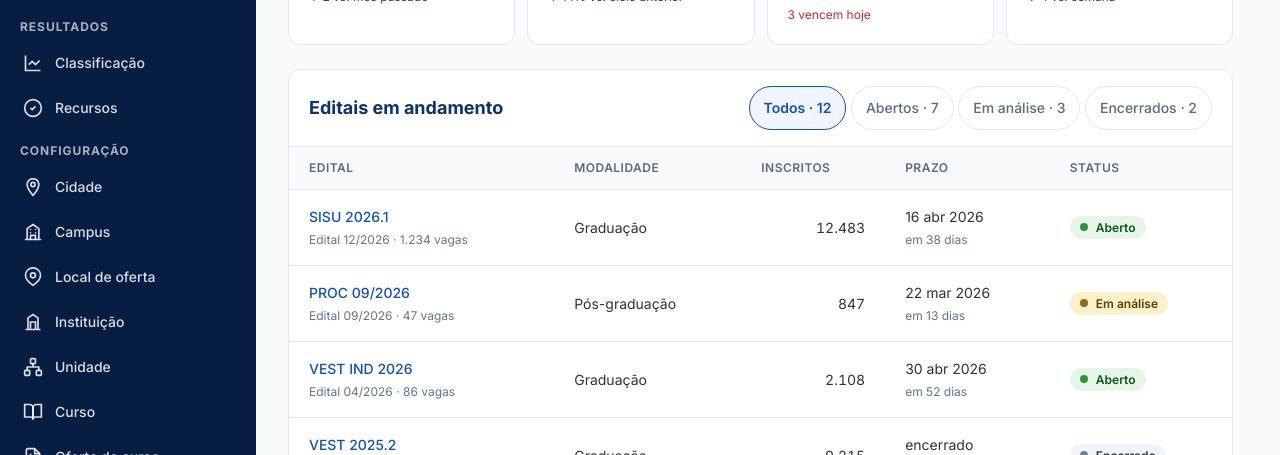
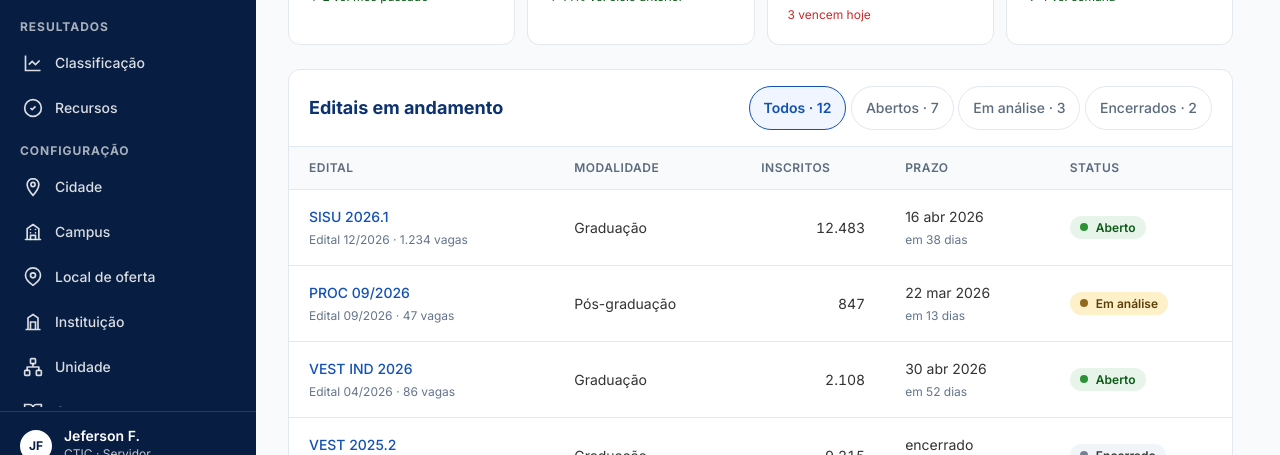
Before and after one commit to unifesspa-edu-br/uniplus-ds, a website: page ui_kits/admin/index.html in a window 1280 px wide. Shown: the part 345-800 px from the top of the page. Drawn offline with Linux system fonts and the light colour scheme.

Commit message:
fix(ds): fixa a sidebar no desktop com rolagem propria do menu
O menu unificado (22 itens) excede o viewport; no desktop a sidebar era static e crescia com a pagina, sem rolagem propria — os itens de baixo exigiam rolar a pagina inteira e a sidebar nao ficava fixa. No desktop a sidebar passa a sticky (top:0; height:100vh) e a nav rola internamente. Remove tambem a excecao de overflow no admin colapsado para que role (o aria-label preserva o nome acessivel). Resolve a falta de scroll vertical no menu.

```diff
--- a/ui_kits/admin/index.html
+++ b/ui_kits/admin/index.html
@@ -36,8 +36,6 @@
   /* A navegacao rola quando o menu excede a altura (mobile e telas curtas);
    * o brand e o rodape de conta ficam fixos. */
   .sidebar nav { flex: 1 1 auto; min-height: 0; overflow-y: auto; overscroll-behavior: contain; }
-  /* No modo colapsado o tooltip projeta-se para fora da nav; nao clipar horizontalmente. */
-  [data-sidebar="collapsed"] .sidebar nav { overflow: visible; }
   @media (max-width: 1023px) {
     .sidebar {
       position: fixed;
@@ -58,7 +56,10 @@
   }
   @media (min-width: 1024px) {
     .sidebar {
-      position: static;
+      position: sticky;
+      top: 0;
+      height: 100vh;
+      align-self: start;
       transform: none;
       visibility: visible;
       pointer-events: auto;
--- a/ui_kits/configuracao/kit.css
+++ b/ui_kits/configuracao/kit.css
@@ -34,7 +34,8 @@
 }
 @media (min-width: 1024px) {
   .sidebar {
-    position: static; width: auto; transform: none;
+    position: sticky; top: 0; height: 100vh; align-self: start;
+    width: auto; transform: none;
     visibility: visible; pointer-events: auto; box-shadow: none;
   }
 }
```
